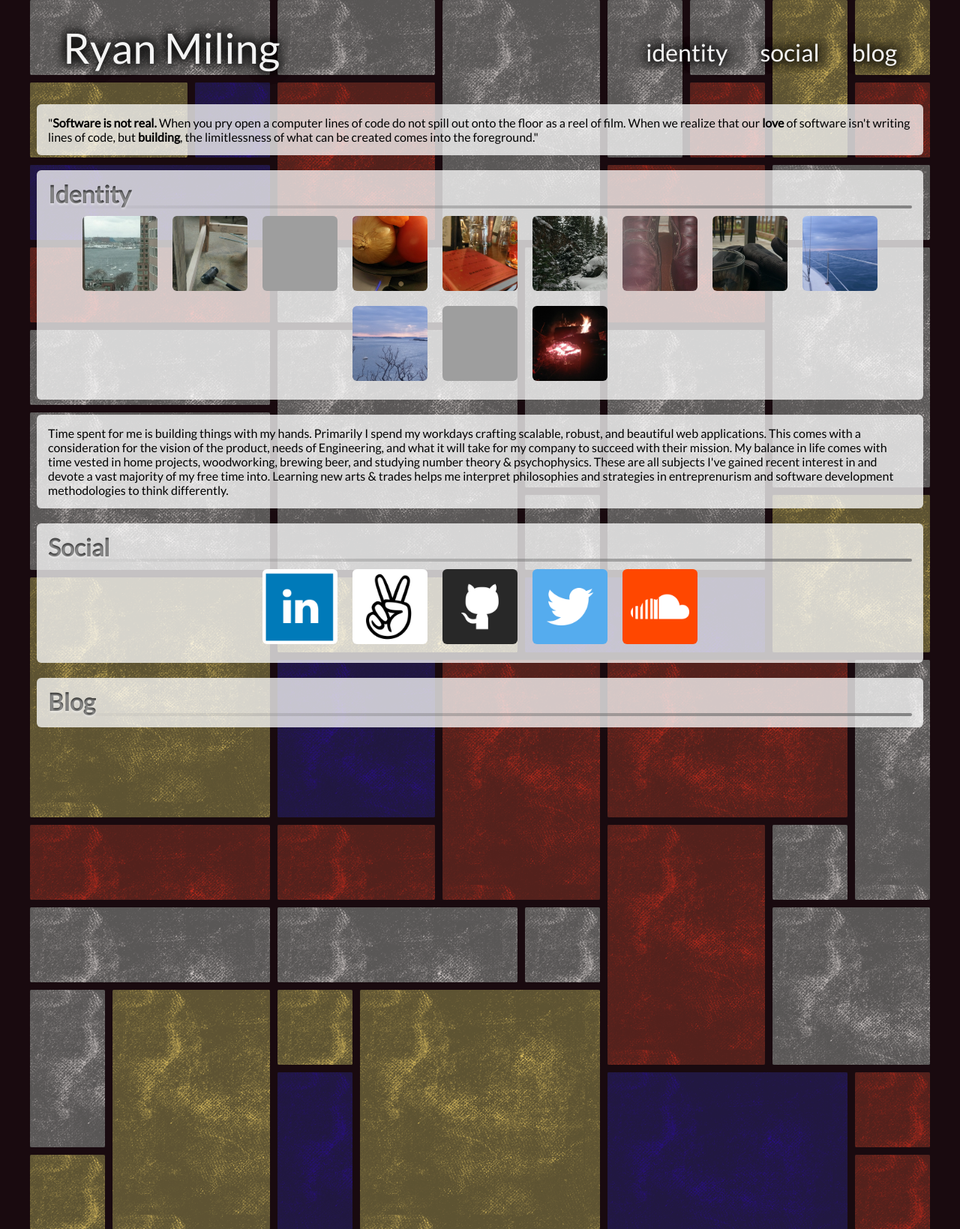
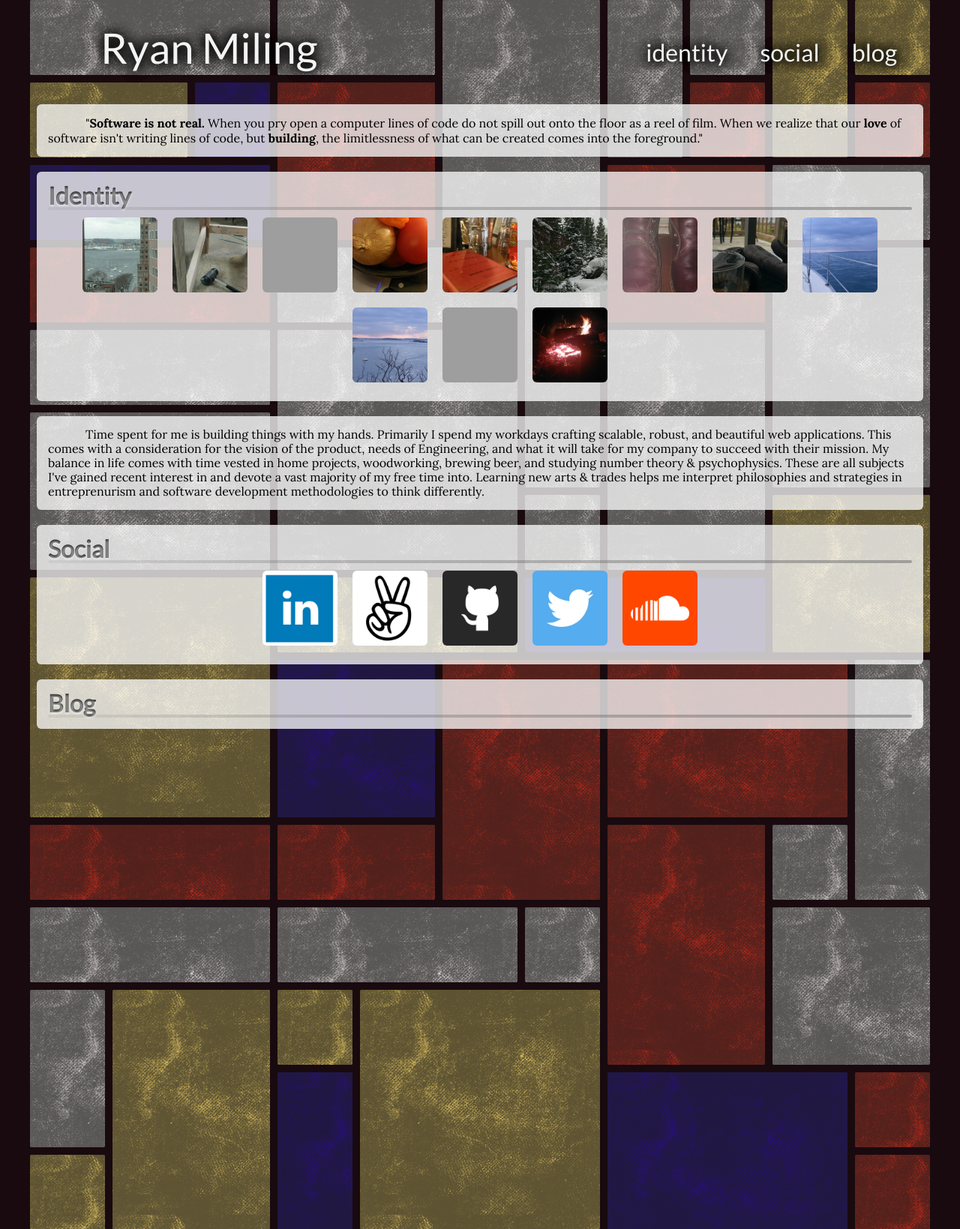
Before and after one commit to rynmlng/PersonalSite, a Django app: template django/templates/index.html in a window 1280 px wide. Shown: the top 1639 px of the page at 75% size. Run offline with Django 3.2, Linux system fonts and the light colour scheme; the template is opened without the code that fills it, so the values that code supplies are empty; style sheets or scripts are compiled from the project's sources; grey boxes are pictures that could not be loaded.

Commit message:
Got fonts working; started stylizing the blog

```diff
--- a/django/static/css/index.css
+++ b/django/static/css/index.css
@@ -2,9 +2,12 @@
   font-family: Lato;
   src: url('../../static/fonts/Lato-Regular.ttf') format('truetype');
 }
+@font-face {
+  font-family: Lora;
+  src: url('../../static/fonts/Lora-Regular.ttf') format('truetype');
+}
 * {
   border: 0;
-  font-family: Lato, arial;
   margin: 0;
   padding: 0;
 }
@@ -16,6 +19,7 @@ body {
 }
 p {
   cursor: normal;
+  text-indent: 50px;
 }
 .hidden {
   visibility: hidden;
@@ -104,7 +108,7 @@ p {
   width: 100%;
 }
 .main .banner {
-  justify-content: center;
+  display: inline-block;
   margin-top: 20px;
   width: 90%;
 }
@@ -114,22 +118,24 @@ p {
   padding: 15px;
   text-align: left;
 }
-.main .content-box h1 {
+.main .content-box > h1 {
+  font-family: Lato;
   line-height: 32px;
   color: transparent;
   text-shadow: 0px 3px 3px rgba(255, 255, 255, 0.5), 0px 1px 0px rgba(0, 0, 0, 0.8);
 }
 .main .content-box .separator {
-  background: rgba(102, 102, 102, 0.75);
-  background: -moz-linear-gradient(left, rgba(102, 102, 102, 0) 0%, rgba(102, 102, 102, 0.75) 100%);
-  background: -webkit-gradient(left top, right top, color-stop(0%, rgba(102, 102, 102, 0)), color-stop(100%, rgba(102, 102, 102, 0.75)));
-  background: -webkit-linear-gradient(left, rgba(102, 102, 102, 0) 0%, rgba(102, 102, 102, 0.75) 100%);
-  background: linear-gradient(to right, rgba(102, 102, 102, 0) 0%, rgba(102, 102, 102, 0.75) 100%);
+  background: rgba(102, 102, 102, 0.5);
+  background: -moz-linear-gradient(left, rgba(102, 102, 102, 0) 0%, rgba(102, 102, 102, 0.3) 30%, rgba(102, 102, 102, 0.5) 100%);
+  background: -webkit-gradient(left top, right top, color-stop(0%, rgba(102, 102, 102, 0.1)), color-stop(30%, rgba(102, 102, 102, 0.3)), color-stop(100%, rgba(102, 102, 102, 0.5)));
+  background: -webkit-linear-gradient(left, rgba(102, 102, 102, 0.1) 0%, rgba(102, 102, 102, 0.3) 30%, rgba(102, 102, 102, 0.55) 100%);
+  background: linear-gradient(to right, rgba(102, 102, 102, 0.1) 0%, rgba(102, 102, 102, 0.3) 30%, rgba(102, 102, 102, 0.5) 100%);
   border-radius: 13px;
   height: 4px;
 }
 .main #header {
   display: flex;
+  font-family: Lato, arial;
   justify-content: space-between;
 }
 .main #header .summary {
@@ -201,13 +207,16 @@ p {
   -webkit-transition: color 0.2s linear;
   transition: color 0.2s linear;
 }
-.main #identity .gallery {
+.main #content {
+  font-family: Lora, arial;
+}
+.main #content #identity .gallery {
   display: flex;
   flex-wrap: wrap;
   justify-content: center;
   position: relative;
 }
-.main #identity .gallery .photo {
+.main #content #identity .gallery .photo {
   background-position: center;
   background-repeat: no-repeat;
   background-size: 200px;
@@ -222,7 +231,7 @@ p {
   -moz-box-sizing: border-box;
   -webkit-box-sizing: border-box;
 }
-.main #identity .gallery .preview-photo {
+.main #content #identity .gallery .preview-photo {
   background: rgba(0, 0, 0, 0.8) center / 100% no-repeat;
   border-radius: 6px;
   cursor: pointer;
@@ -233,11 +242,11 @@ p {
   top: 0px;
   width: 100%;
 }
-.main #social .networks {
+.main #content #social .networks {
   display: flex;
   justify-content: center;
 }
-.main #social .networks .network {
+.main #content #social .networks .network {
   background: #fff center / 100% no-repeat;
   border-radius: 6px;
   height: 100px;
@@ -246,7 +255,7 @@ p {
   position: relative;
   width: 100px;
 }
-.main #social .networks .network .label {
+.main #content #social .networks .network .label {
   background-color: rgba(0, 0, 0, 0.8);
   bottom: -22px;
   color: #fff;
@@ -257,29 +266,30 @@ p {
   text-align: center;
   width: 100%;
 }
-.main #social .networks .network .link {
+.main #content #social .networks .network .link {
   display: inline-block;
   height: 100%;
   position: absolute;
   width: 100%;
+  z-index: 100;
 }
-.main #social .networks .network.angellist {
+.main #content #social .networks .network.angellist {
   background-image: url('../img/social/angellist.png');
 }
-.main #social .networks .network.github {
+.main #content #social .networks .network.github {
   background-color: #000;
   background-image: url('../img/social/github.png');
 }
-.main #social .networks .network.linkedin {
+.main #content #social .networks .network.linkedin {
   background-image: url('../img/social/linkedin.png');
 }
-.main #social .networks .network.soundcloud {
+.main #content #social .networks .network.soundcloud {
   background-image: url('../img/social/soundcloud.png');
 }
-.main #social .networks .network.twitter {
+.main #content #social .networks .network.twitter {
   background-image: url('../img/social/twitter.png');
 }
-.main #blog .post {
-  border-bottom: 3px solid rbga(0, 0, 0, 0.3);
+.main #content #blog .post {
+  border-bottom: 3px solid rgba(0, 0, 0, 0.3);
   padding: 20px 0px;
 }
--- a/django/static/css/main.css
+++ b/django/static/css/main.css
@@ -1,85 +1,38 @@
-//////////////
-// VARIABLES
-//////////////
-
-@beige: #f4d266;
-@black: #000;
-@blue: #2a0c95;
-@charcoal: #190a0f;
-@darkGrey: #333;
-@eggshellWhite: #e6dedc;
-@red: #d12b1b;
-@white: #fff;
-
 @font-face {
   font-family: Lato;
   src: url('../../static/fonts/Lato-Regular.ttf') format('truetype');
 }
-
-////////////
-// GLOBALS
-////////////
-
+@font-face {
+  font-family: Lora;
+  src: url('../../static/fonts/Lora-Regular.ttf') format('truetype');
+}
 * {
   border: 0;
-  box-sizing: border-box;
-  font-family: Lato, arial;
   margin: 0;
   padding: 0;
-  -moz-box-sizing: border-box;
-  -webkit-box-sizing: border-box;
 }
-
 a {
   text-decoration: none;
 }
-
 body {
-  background-color: @charcoal;
+  background-color: #190a0f;
 }
-
 p {
   cursor: normal;
+  text-indent: 50px;
 }
-
-* {
-}
-
 .hidden {
   visibility: hidden;
 }
-
-///////////
-// MIXINS
-///////////
-.abstract-transition(@property, @time) {
-  -moz-transition: @property @time linear;
-  -ms-transition: @property @time linear;
-  -webkit-transition: @property @time linear;
-  transition: @property @time linear;
+.opacity-transition {
+  -moz-transition: opacity 0.2s linear;
+  -ms-transition: opacity 0.2s linear;
+  -webkit-transition: opacity 0.2s linear;
+  transition: opacity 0.2s linear;
 }
-
-.background-color-transition() {
-  .abstract-transition(background-color, 0.4s);
-}
-
-.color-transition() {
-  .abstract-transition(color, 0.2s);
-}
-
-.opacity-transition {
-  .abstract-transition(opacity, 0.2s);
-}
-
-.embossed-light() {
-  color: transparent;
-  text-shadow: 0px 3px 3px rgba(255, 255, 255, 0.5), 0px 1px 0px rgba(0, 0, 0, 0.8);
-}
-
 .zIndexHigher {
   z-index: 100;
 }
-
 .zIndexHighest {
   z-index: 1000;
 }
--- a/django/static/less/index.less
+++ b/django/static/less/index.less
@@ -96,7 +96,7 @@
   width: 100%;
 
   .banner {
-    justify-content: center;
+    display: inline-block;
     margin-top: 20px;
     width: 90%;
   }
@@ -106,16 +106,19 @@
     border-radius: 6px;
     padding: 15px;
     text-align: left;
-    h1 {
+    & > h1 {
+      font-family: Lato;
       line-height: 32px;
       .embossed-light();
     }
     .separator {
-      background: rgba(102, 102, 102, 0.75);
-      background: -moz-linear-gradient(left, rgba(102, 102, 102, 0) 0%, rgba(102, 102, 102, 0.75) 100%);
-      background: -webkit-gradient(left top, right top, color-stop(0%, rgba(102, 102, 102, 0)), color-stop(100%, rgba(102, 102, 102, 0.75)));
-      background: -webkit-linear-gradient(left, rgba(102, 102, 102, 0) 0%, rgba(102, 102, 102, 0.75) 100%);
-      background: linear-gradient(to right, rgba(102, 102, 102, 0) 0%, rgba(102, 102, 102, 0.75) 100%);
+      background: rgba(102, 102, 102, 0.5);
+      background: -moz-linear-gradient(left, rgba(102, 102, 102, 0) 0%, rgba(102, 102, 102, 0.3) 30%, rgba(102, 102, 102, 0.5) 100%);
+      background: -webkit-gradient(left top, right top, color-stop(0%, rgba(102, 102, 102, 0.1)), color-stop(30%, rgba(102, 102, 102, 0.3)), color-stop(100%, rgba(102, 102, 102, 0.5)));
+      background: -webkit-linear-gradient(left, rgba(102, 102, 102, 0.1) 0%, rgba(102, 102, 102, 0.3) 30%, rgba(102, 102, 102, 0.55) 100%);
+
+      background: linear-gradient(to right, rgba(102, 102, 102, 0.1) 0%, rgba(102, 102, 102, 0.3) 30%, rgba(102, 102, 102, 0.5) 100%);
+
       border-radius: 13px;
       height: 4px;
     }
@@ -123,6 +126,7 @@
 
   #header {
     display: flex;
+    font-family: Lato, arial;
     justify-content: space-between;
     .summary {
       font-size: 32px;
@@ -185,6 +189,8 @@
       }
     }
   }
+  #content {
+    font-family: Lora, arial;
     #identity {
       .gallery {
         display: flex;
@@ -209,9 +215,6 @@
         }
         .preview-photo {
           background: rgba(0, 0, 0, 0.8) center/100% no-repeat;
-        //background: bg-color bg-image position/bg-size bg-repeat bg-origin bg-clip bg-attachment initial|inherit;
-				//background-repeat: no-repeat;
-				//background-size: 100%;
           border-radius: 6px;
           cursor: pointer;
           display: none;
@@ -251,6 +254,7 @@
             height: 100%;
             position: absolute;
             width: 100%;
+            z-index: 100;
           }
           &.angellist {
             background-image: url('../img/social/angellist.png');
@@ -273,8 +277,9 @@
     }
     #blog {
       .post {
-      border-bottom: 3px solid rbga(0, 0, 0, 0.3);
+        border-bottom: 3px solid rgba(0, 0, 0, 0.3);
         padding: 20px 0px;
       }
     }
   }
+}
--- a/django/static/less/main.less
+++ b/django/static/less/main.less
@@ -16,13 +16,17 @@
   src: url('../../static/fonts/Lato-Regular.ttf') format('truetype');
 }
 
+@font-face {
+  font-family: Lora;
+  src: url('../../static/fonts/Lora-Regular.ttf') format('truetype');
+}
+
 ////////////
 // GLOBALS
 ////////////
 
 * {
   border: 0;
-  font-family: Lato, arial;
   margin: 0;
   padding: 0;
 }
@@ -37,6 +41,7 @@ body {
 
 p {
   cursor: normal;
+  text-indent: 25px;
 }
 
 * {
--- a/django/templates/index.html
+++ b/django/templates/index.html
@@ -2,6 +2,7 @@
 
 <html>
   <head>
+    <link href="https://fonts.googleapis.com/css?family=Lora:400,400i,700,700i" rel="stylesheet">
     <link href="{% static 'css/main.css' %}" rel="stylesheet" type="text/css" />
     <link href="{% static 'css/index.css' %}" rel="stylesheet" type="text/css" />
     <link href="{% static 'css/markdown.css' %}" rel="stylesheet" type="text/css" />
@@ -36,6 +37,7 @@
           </div>
         </div>
       </div>
+      <div id="content">
         <div class="banner content-box">
           <p><span class="big-quote">"</span><strong>Software is not real.</strong> When you pry open a computer lines of code do not spill out onto the floor as a reel of film. When we realize that our <strong>love</strong> of software isn't writing lines of code, but <strong>building</strong>, the limitlessness of what can be created comes into the foreground."</p>
         </div>
@@ -104,5 +106,6 @@
           {% endfor %}
         </div>
       </div>
+    </div>
   </body>
 </html>
```
Also changed, not shown: django/static/fonts/Lora-Bold.ttf (added), django/static/fonts/Lora-BoldItalic.ttf (added), django/static/fonts/Lora-Italic.ttf (added), django/static/fonts/Lora-Regular.ttf (added). Lines whose indentation alone changed are shown as unchanged.
